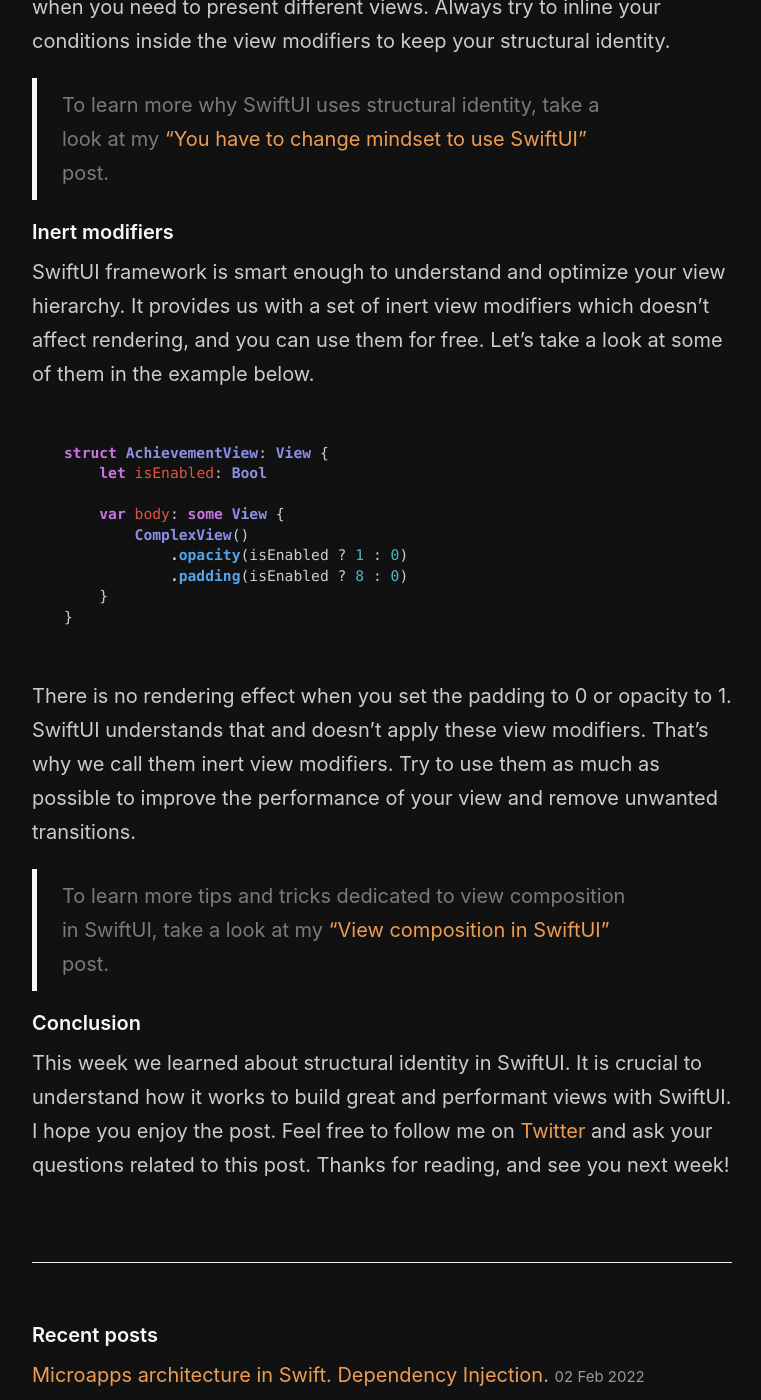
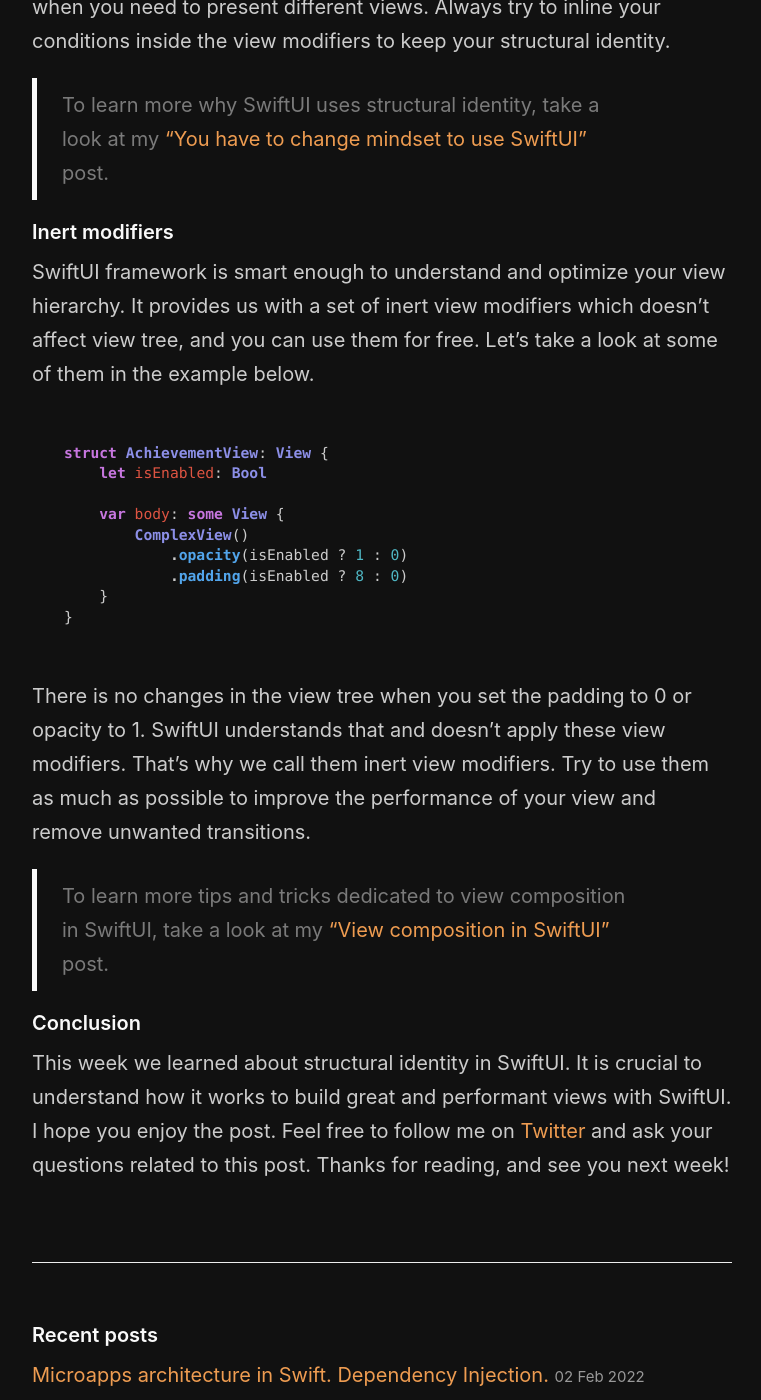
Before and after one commit to mecid/mecid.github.io, a Jekyll site: the page built from _posts/2021-12-09-structural-identity-in-swiftui.md, in a window 1280 px wide and 1400 px high, scrolled down 2275 px. Shown: the whole window, without its empty margins (258-1019 px from the left). Built offline with Jekyll 4.4.1, drawn with Linux system fonts in a browser that asks for light colours.

Commit message:
small improvements to structural identity post

````diff
--- a/_posts/2021-12-09-structural-identity-in-swiftui.md
+++ b/_posts/2021-12-09-structural-identity-in-swiftui.md
@@ -66,7 +66,7 @@
 > To learn more why SwiftUI uses structural identity, take a look at my ["You have to change mindset to use SwiftUI"](/2019/11/19/you-have-to-change-mindset-to-use-swiftui/) post.
 
 #### Inert modifiers
-SwiftUI framework is smart enough to understand and optimize your view hierarchy. It provides us with a set of inert view modifiers which doesn't affect rendering, and you can use them for free. Let's take a look at some of them in the example below.
+SwiftUI framework is smart enough to understand and optimize your view hierarchy. It provides us with a set of inert view modifiers which doesn't affect view tree, and you can use them for free. Let's take a look at some of them in the example below.
 
 ```swift
 struct AchievementView: View {
@@ -80,7 +80,7 @@
 }
 ```
 
-There is no rendering effect when you set the padding to 0 or opacity to 1. SwiftUI understands that and doesn't apply these view modifiers. That's why we call them inert view modifiers. Try to use them as much as possible to improve the performance of your view and remove unwanted transitions.
+There is no changes in the view tree when you set the padding to 0 or opacity to 1. SwiftUI understands that and doesn't apply these view modifiers. That's why we call them inert view modifiers. Try to use them as much as possible to improve the performance of your view and remove unwanted transitions.
 
 > To learn more tips and tricks dedicated to view composition in SwiftUI, take a look at my ["View composition in SwiftUI"](/2019/10/30/view-composition-in-swiftui/) post.
 
````
